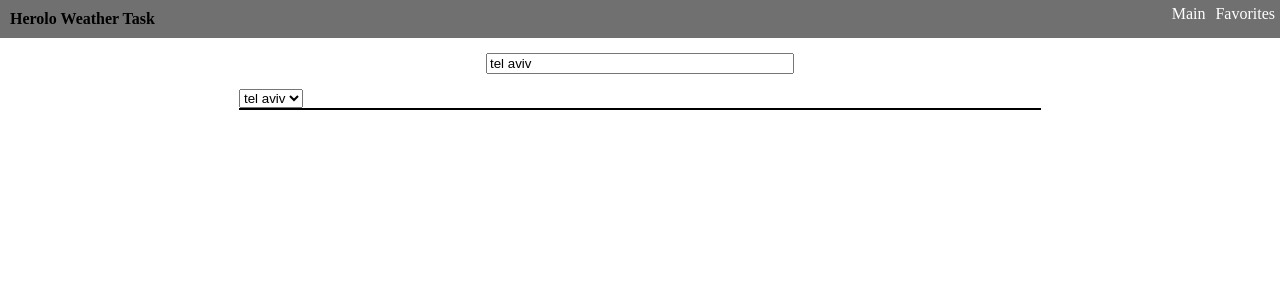
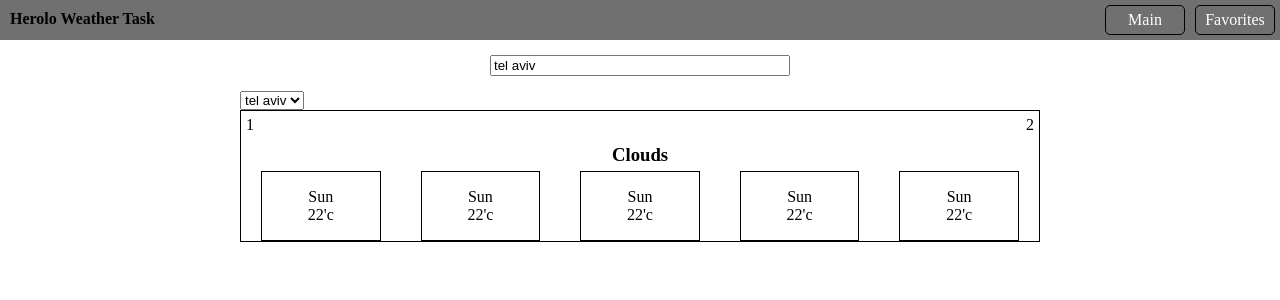
Before and after one commit to gabybuchnik/Hero, an Angular app in the folder weather-app/: page / in a window 1280 px wide. Shown: the top 300 px of the page. Built offline with nearby package versions, Linux system fonts and the light colour scheme.

Commit message:
add html

```diff
--- a/weather-app/src/app/main/main.component.css
+++ b/weather-app/src/app/main/main.component.css
@@ -13,3 +13,34 @@
 .weather-forecast{
     width: 800px;
 }
+.d-flex{
+    display: flex;
+}
+.justify-content-center{
+    justify-content: center;
+}
+.flex-row{
+    flex-direction: row;
+}
+.flex-column{
+    flex-direction: column;
+}
+.align-items-center{
+    align-items: center;
+}
+.justify-content-between{
+    justify-content: space-between;
+}
+.justify-content-around{
+    justify-content: space-around;
+}
+.p1{
+    padding: 5px;
+}
+.my-1{
+    margin:5px 0px;
+}
+.day-weather{
+    width:15%;
+    min-height:70px;
+}
--- a/weather-app/src/app/main/main.component.html
+++ b/weather-app/src/app/main/main.component.html
@@ -1,12 +1,39 @@
 <div class="weather-details">
+  <form>
     <input class="input-city" type="text" placeholder="enter city" value="tel aviv" (keyup)="autocomplete()" #city>
     <select (change)="setCity()" #citySelect>
       <option *ngFor="let city of cities" #cityOption>
         {{city}}
       </option>
     </select>
-  <div></div>
-  <div class="border weather-forecast">
-
+  </form>
+  <div class="border weather-forecast d-flex flex-column justify-content-center">
+    <div class="d-flex justify-content-between">
+      <div class="p1">1</div>
+      <div class="p1">2</div>
+    </div>
+    <h3 class="d-flex justify-content-center my-1">Clouds</h3>
+    <div class="d-flex flex-row justify-content-around">
+      <div class="day-weather d-flex flex-column border align-items-center justify-content-center">
+        <div>Sun</div>
+        <div>22'c</div>
+      </div>
+      <div class="day-weather d-flex flex-column border align-items-center justify-content-center">
+        <div>Sun</div>
+        <div>22'c</div>
+      </div>
+      <div class="day-weather d-flex flex-column border align-items-center justify-content-center">
+        <div>Sun</div>
+        <div>22'c</div>
+      </div>
+      <div class="day-weather d-flex flex-column border align-items-center justify-content-center">
+        <div>Sun</div>
+        <div>22'c</div>
+      </div>
+      <div class="day-weather d-flex flex-column border align-items-center justify-content-center">
+        <div>Sun</div>
+        <div>22'c</div>
       </div>
     </div>
+  </div>
+</div>
--- a/weather-app/src/app/nav/nav.component.css
+++ b/weather-app/src/app/nav/nav.component.css
@@ -5,23 +5,31 @@
     margin: 0;
     padding: 0;
     background: rgb(112, 112, 112);
+    width: 100%;
 }
 
-.navigation>li>ul>li {
+.navigation > li > ul > li {
     display: inline-block;
     margin: 5px;
+    padding: 5px;
+    border:1px solid;
+    border-radius: 5px;
+    min-width:80px;
+    text-align: center;
+    transition: 0.2s all;
+
 }
 
 .navigation>li>ul>li>a {
     text-decoration: none;
     color: #fff;
-    transition: 0.2s all;
 }
-.navigation>li>ul>li>a:hover {
-    color: rgb(69, 39, 139);
+.navigation>li>ul>li:hover {
+    background-color: rgb(69, 39, 139);
 }
 
 h4 {
     margin: 5px;
     padding: 5px;
+    font-weight: bold;
 }
--- a/weather-app/src/styles.css
+++ b/weather-app/src/styles.css
@@ -1,8 +1,16 @@
 /* You can add global styles to this file, and also import other style files */
+*{
+    box-sizing: border-box;
+}
 html,body{
     width:100%;
-    height: 100%;
+    height:100%;
     margin:0;
+    padding: 0;
+}
+ul,li,h1,h2,h3,h4,h5,h6{
+    margin:0;
+    padding: 0;
 }
 app-main{
     display: flex;
```
Lines whose indentation alone changed are shown as unchanged.
